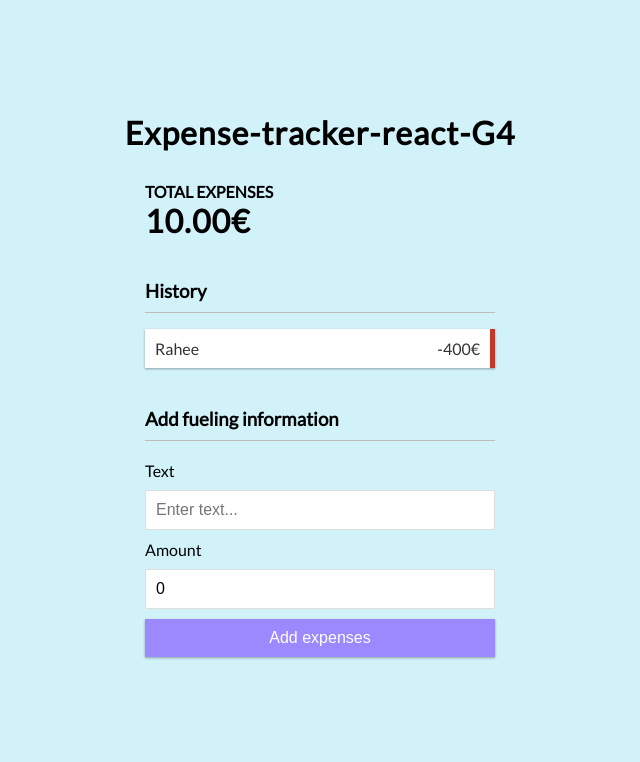
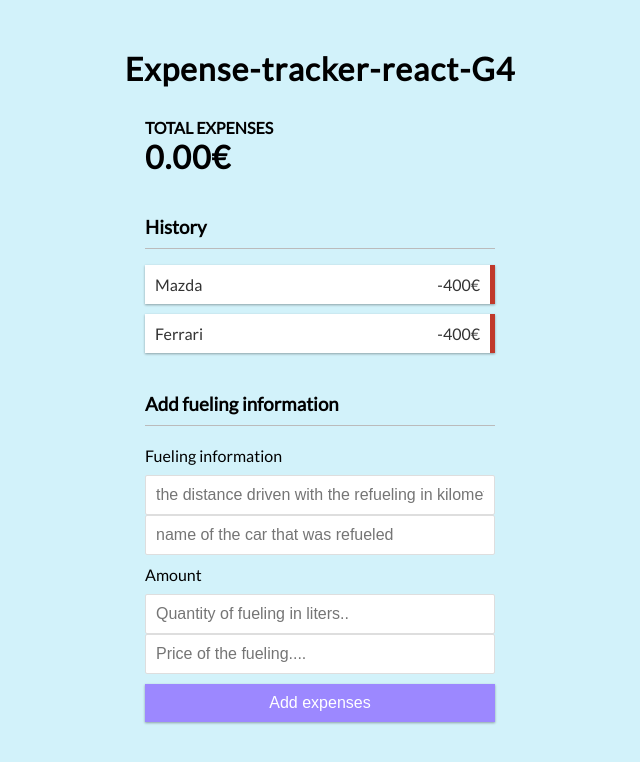
Before and after one commit to aarotukia/expense-tracker-react-G4, a React (Create React App) app: page / in a window 1280 px wide. Shown: the top 762 px of the page, without its empty margins (320-960 px from the left). Built offline with nearby package versions, Linux system fonts and the light colour scheme.

Commit message:
Added GlobalState and fields for fueling information

```diff
--- a/src/App.js
+++ b/src/App.js
@@ -9,7 +9,6 @@ import { GlobalProvider} from "./context/GlobalState";
 function App() {
   return (
     <GlobalProvider>
-    <div>
      <Header />
      <div className="container">
        <TotalExpenses />
@@ -18,7 +17,7 @@ function App() {
 
        </div>
 
-    </div>
+
     </GlobalProvider>
   );
 }
--- a/src/components/AddExpense.js
+++ b/src/components/AddExpense.js
@@ -2,21 +2,22 @@ import React, {useState} from 'react'
 
 const AddExpense = () => {
     const [text, setText] = useState("");
-    const [amount, setAmount] = useState(0);
+    const [amount, setAmount] = useState();
   return (
     <>
        <h3>Add fueling information</h3>
       <form>
         <div className="form-control">
-          <label htmlFor="text">Text</label>
-          <input type="text" value={text} onChange={(e) => setText(e.target.value)} placeholder="Enter text..." />
+          <label htmlFor="text">Fueling information</label>
+          <input type="text" value={text} onChange={(e) => setText(e.target.value)} placeholder="the distance driven with the refueling in kilometers" />
+          <input type="text" value={text} onChange={(e) => setText(e.target.value)} placeholder="name of the car that was refueled" />
         </div>
         <div className="form-control">
           <label htmlFor="amount"
             >Amount <br />
-       </label
-          >
-          <input type="number"value={amount} onChange={(e) => setAmount(e.target.value)} placeholder="Enter amount..." />
+       </label>
+          <input type="number"value={amount} onChange={(e) => setAmount(e.target.value)} placeholder="Quantity of fueling in liters.." />
+          <input type="number"value={amount} onChange={(e) => setAmount(e.target.value)} placeholder="Price of the fueling...." />
         </div>
         <button className="btn">Add expenses</button>
       </form>
--- a/src/components/ExpenseList.js
+++ b/src/components/ExpenseList.js
@@ -1,14 +1,23 @@
-import React from 'react'
+import React, { useContext } from 'react';
+import { GlobalContext } from '../context/GlobalState';
 
-const ExpenseList = () => {
+
+export const ExpenseList = () => {
+
+    const { transactions } = useContext(GlobalContext);
   return (
     <>
         <h3>History</h3>
       <ul className="list">
-      <li className="minus">
-          Rahee <span>-400€</span><button className="delete-btn">x</button>
+        {transactions.map(transaction => (
+
+       <li className="minus">
+
+          {transaction.text} <span>-400€</span><button className="delete-btn">x</button>
 
         </li>
+        ))}
+
       </ul>
     </>
   )
--- a/src/components/TotalExpenses.js
+++ b/src/components/TotalExpenses.js
@@ -4,7 +4,7 @@ const TotalExpenses = () => {
   return (
     <div>
       <h4> Total Expenses </h4>
-      <h1> 10.00€</h1>
+      <h1> 0.00€</h1>
     </div>
   )
 }
--- a/src/context/GlobalState.js
+++ b/src/context/GlobalState.js
@@ -1,5 +1,5 @@
 import React, {createContext, useReducer} from 'react';
-import AppReducer from "./AppReducer"
+import AppReducer from "./AppReducer";
 
 
 const initialState = {
@@ -16,7 +16,7 @@ export const GlobalContext = createContext(initialState);
 
 /* provider component  */
 
-export const GlobalProvider = ({children}) => {
+export const GlobalProvider = ({ children }) => {
     const [state, dispatch] = useReducer(AppReducer, initialState);
 
     return(<GlobalContext.Provider value={{
```
